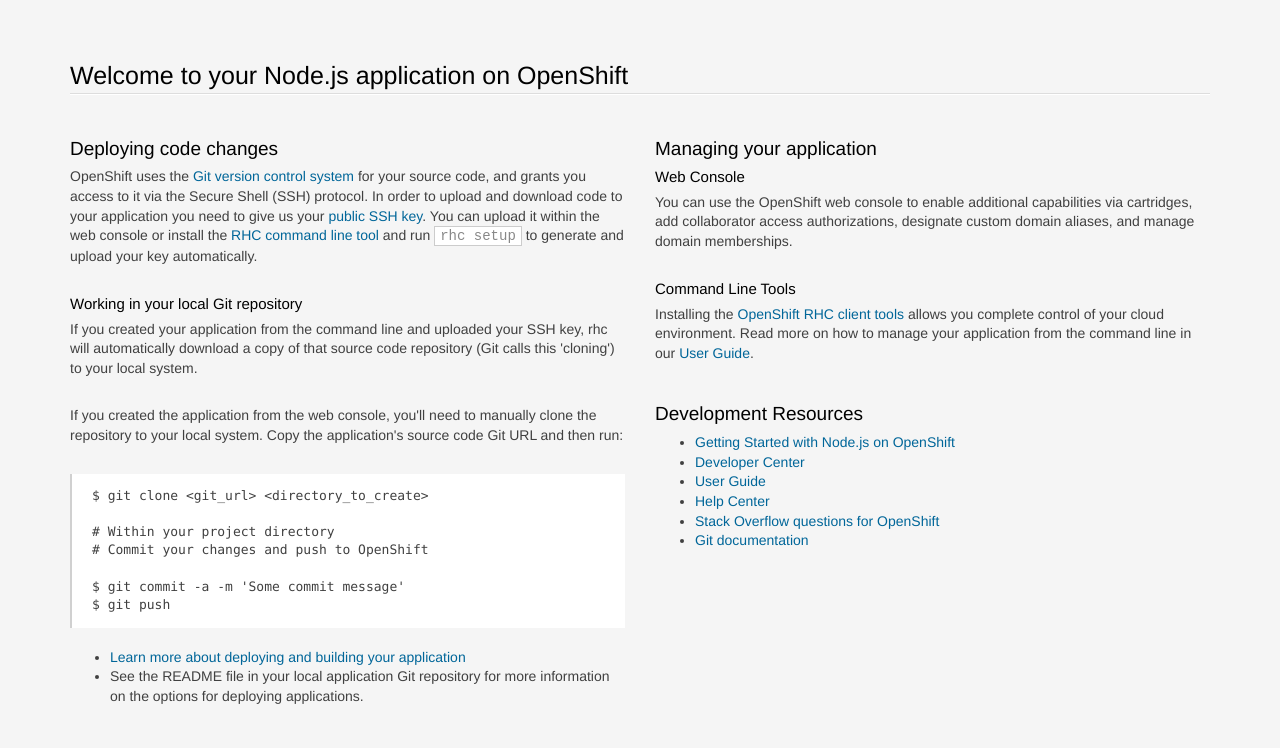
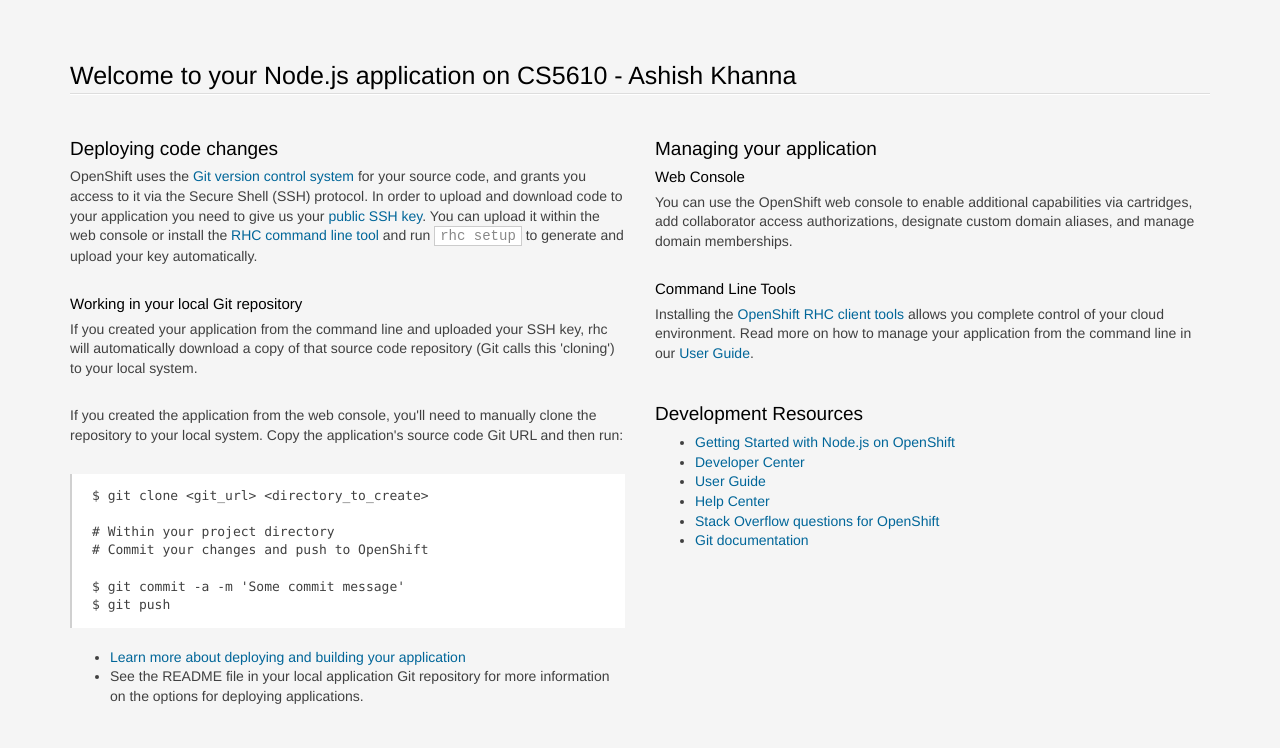
Before and after one commit to ashish-khanna/WebDevSpring2016, a website: page index.html in a window 1280 px wide. Shown: the top 748 px of the page. Drawn offline with Linux system fonts and the light colour scheme.

Commit message:
Index modified

```diff
--- a/index.html
+++ b/index.html
@@ -207,7 +207,7 @@
 <body>
 <section class='container'>
           <hgroup>
-            <h1>Welcome to your Node.js application on OpenShift</h1>
+            <h1>Welcome to your Node.js application on CS5610 - Ashish Khanna</h1>
           </hgroup>
 
 
```
Also changed, not shown: 1 other file.
